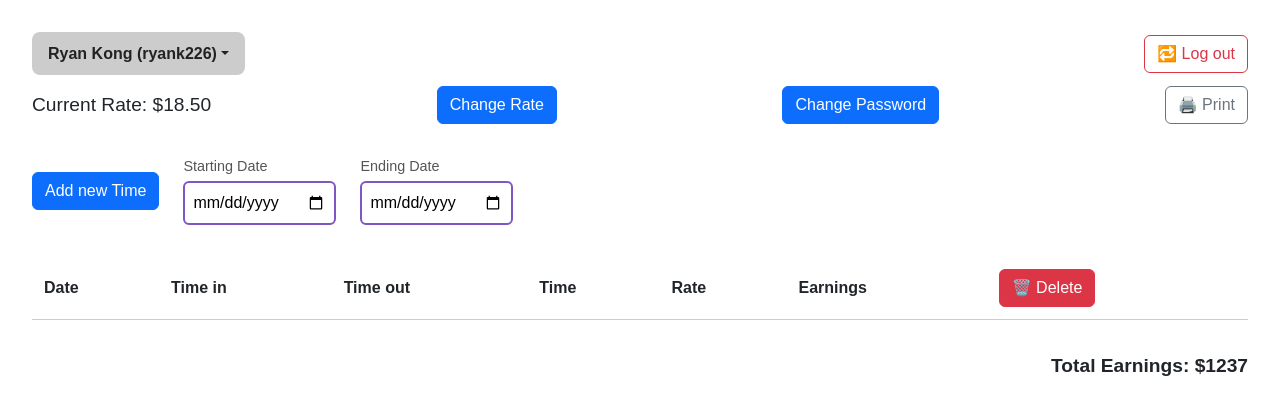
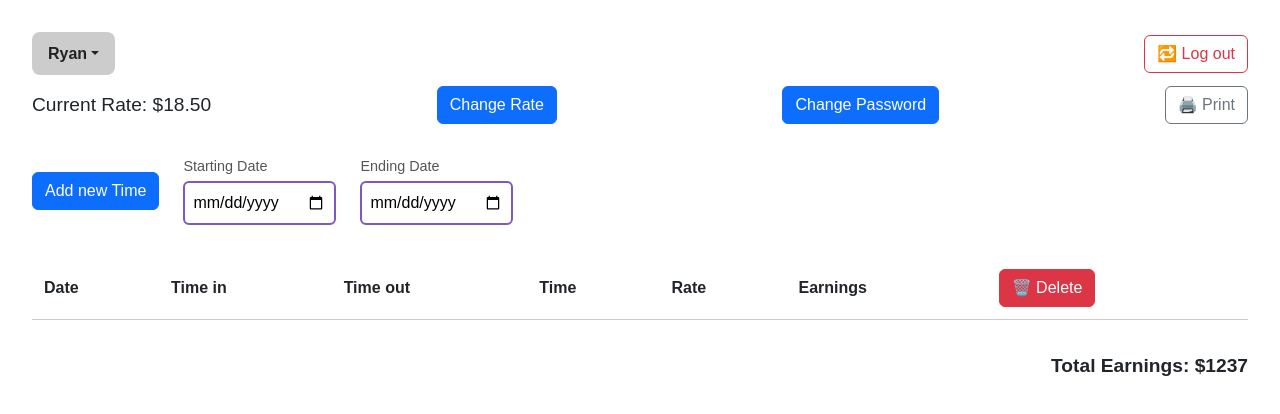
Before and after one commit to FlamelNi/SaltTreeTimeclock, a React (Vite) app in the folder frontend/: page /test in a window 1280 px wide. Shown: the top 414 px of the page. Built offline with nearby package versions, Linux system fonts and the light colour scheme.

Commit message:
UserBar modular component added

```diff
--- a/frontend/src/App.tsx
+++ b/frontend/src/App.tsx
@@ -17,7 +17,7 @@ function App() {
   return (
     <Routes>
       <Route path="/" element={<LandingPage />} />
-      <Route path="/test" element={<UserReport />} />
+      <Route path="/test" element={<UserReport user_list={["Ryan", "Jae Min"]} />} />
       <Route path="/test2" element={<UserClockPage />} />
     </Routes>
   );
--- /dev/null
+++ b/frontend/src/components/UserBar/UserBar.tsx
@@ -0,0 +1,66 @@
+import React, { useEffect, useState } from "react";
+import Button from "react-bootstrap/Button";
+import Dropdown from "react-bootstrap/esm/Dropdown";
+// import "./LandingPage.css";
+
+const DEFAULT_USER = <h3>User name</h3>;
+
+interface Props {
+  is_dropdown: boolean;
+  user_list: String[];
+}
+const UserBar: React.FC<Props> = ({ is_dropdown, user_list }) => {
+  const [curr_user, setCurr_user] = useState("" as String);
+
+  useEffect(() => {
+    if (0 < user_list.length) {
+      setCurr_user(user_list[0]);
+    }
+  }, [user_list]);
+
+  return (
+    <>
+      <div className="header-row user-logout-row">
+        <div>
+          {is_dropdown ? (
+            <>
+              <Dropdown className="user-dropdown">
+                {curr_user == "" ? (
+                  DEFAULT_USER
+                ) : (
+                  <>
+                    <Dropdown.Toggle variant="outline-secondary" className="user-button">
+                      {curr_user}
+                    </Dropdown.Toggle>
+                    <Dropdown.Menu>
+                      {user_list.map((user) => (
+                        <Dropdown.Item>{user}</Dropdown.Item>
+                      ))}
+                    </Dropdown.Menu>
+                  </>
+                )}
+              </Dropdown>
+            </>
+          ) : (
+            <>
+              {0 < user_list.length ? (
+                <>
+                  <h2>{user_list[0]}</h2>
+                </>
+              ) : (
+                DEFAULT_USER
+              )}
+            </>
+          )}
+        </div>
+        <div>
+          <Button className="logout-button" variant="outline-danger">
+            🔁 Log out
+          </Button>
+        </div>
+      </div>
+    </>
+  );
+};
+
+export default UserBar;
--- a/frontend/src/pages/UserReport/UserReport.tsx
+++ b/frontend/src/pages/UserReport/UserReport.tsx
@@ -2,30 +2,17 @@ import React from "react";
 import Button from "react-bootstrap/Button";
 import Dropdown from "react-bootstrap/Dropdown";
 import "./UserReport.css";
+import UserBar from "../../components/UserBar/UserBar";
 
-const UserReport: React.FC = () => {
+interface Props {
+  user_list: String[];
+}
+const UserReport: React.FC<Props> = ({ user_list }) => {
   return (
     <div className="report-container">
       <div className="report-header">
         {/* Row 1: User dropdown and Log out */}
-        <div className="header-row user-logout-row">
-          <div>
-            <Dropdown className="user-dropdown">
-              <Dropdown.Toggle variant="outline-secondary" className="user-button">
-                Ryan Kong (ryank226)
-              </Dropdown.Toggle>
-              <Dropdown.Menu>
-                <Dropdown.Item href="#/profile">Profile</Dropdown.Item>
-                {/* Add more dropdown items as needed */}
-              </Dropdown.Menu>
-            </Dropdown>
-          </div>
-          <div>
-            <Button className="logout-button" variant="outline-danger">
-              🔁 Log out
-            </Button>
-          </div>
-        </div>
+        <UserBar is_dropdown={true} user_list={user_list} />
 
         {/* Row 2: Current Rate, Change Rate, Change Password, Print */}
         <div className="header-row control-row">
```
